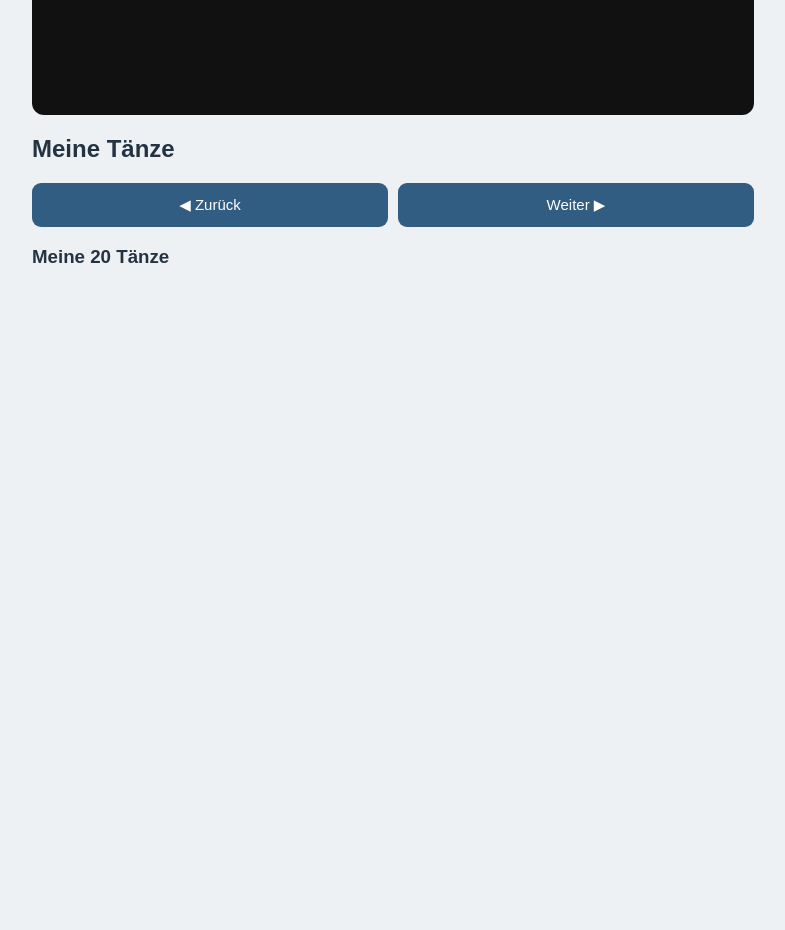
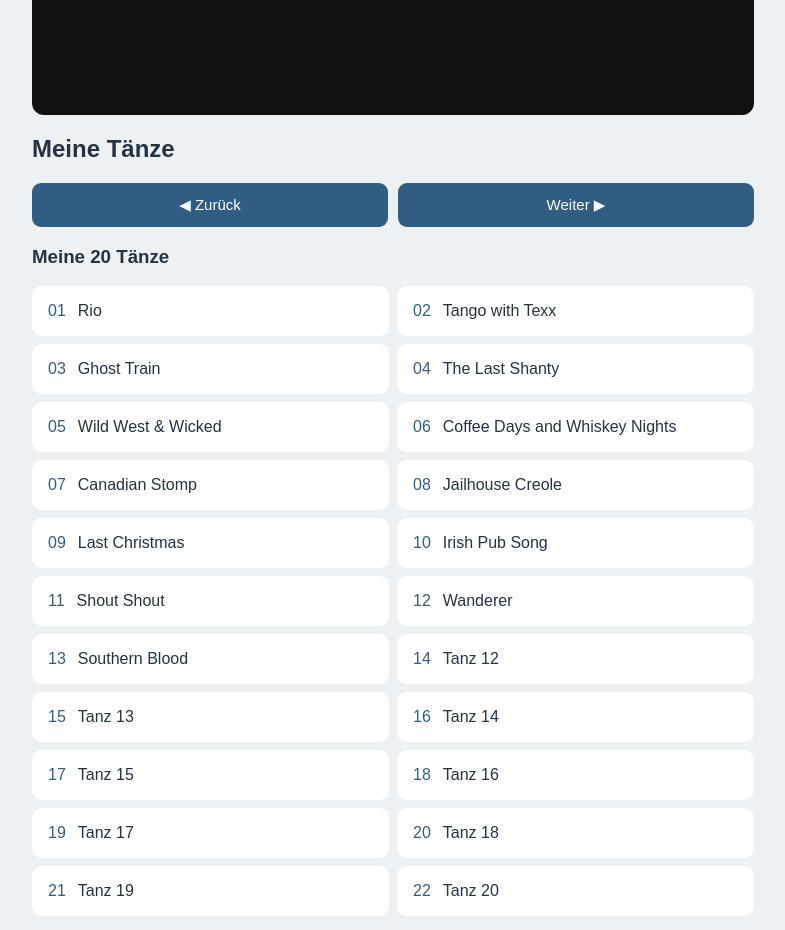
Before and after one commit to gkhintze/meine-tanz-playlist, a plain HTML site: page index.html in a window 1280 px wide. Shown: the part 583-1513 px from the top of the page, without its empty margins (247-1032 px from the left). Before the commit the page ends 883 px from the top, so only its background shows below. Drawn offline with Linux system fonts and the light colour scheme.

Commit message:
Fix formatting issues in index.html

```diff
--- a/index.html
+++ b/index.html
@@ -71,9 +71,10 @@ const dances=[
 {name:"Irish Pub Song",id:"vmRYE2bmbIo"},
 {name:"Shout Shout",id:"2KHKGLbpRHg"},
 {name:"Wanderer",id:"SJHLqXDPeA"},
- SJHLqXDPeA
-...Array.from({length:10},(_,i)=>({
-name:"Tanz "+(i+11),id:""
+{name:"Southern Blood",id:"CrxpM8zloC4"},
+
+...Array.from({length:9},(_,i)=>({
+name:"Tanz "+(i+12),id:""
 }))
 ];
 
```
